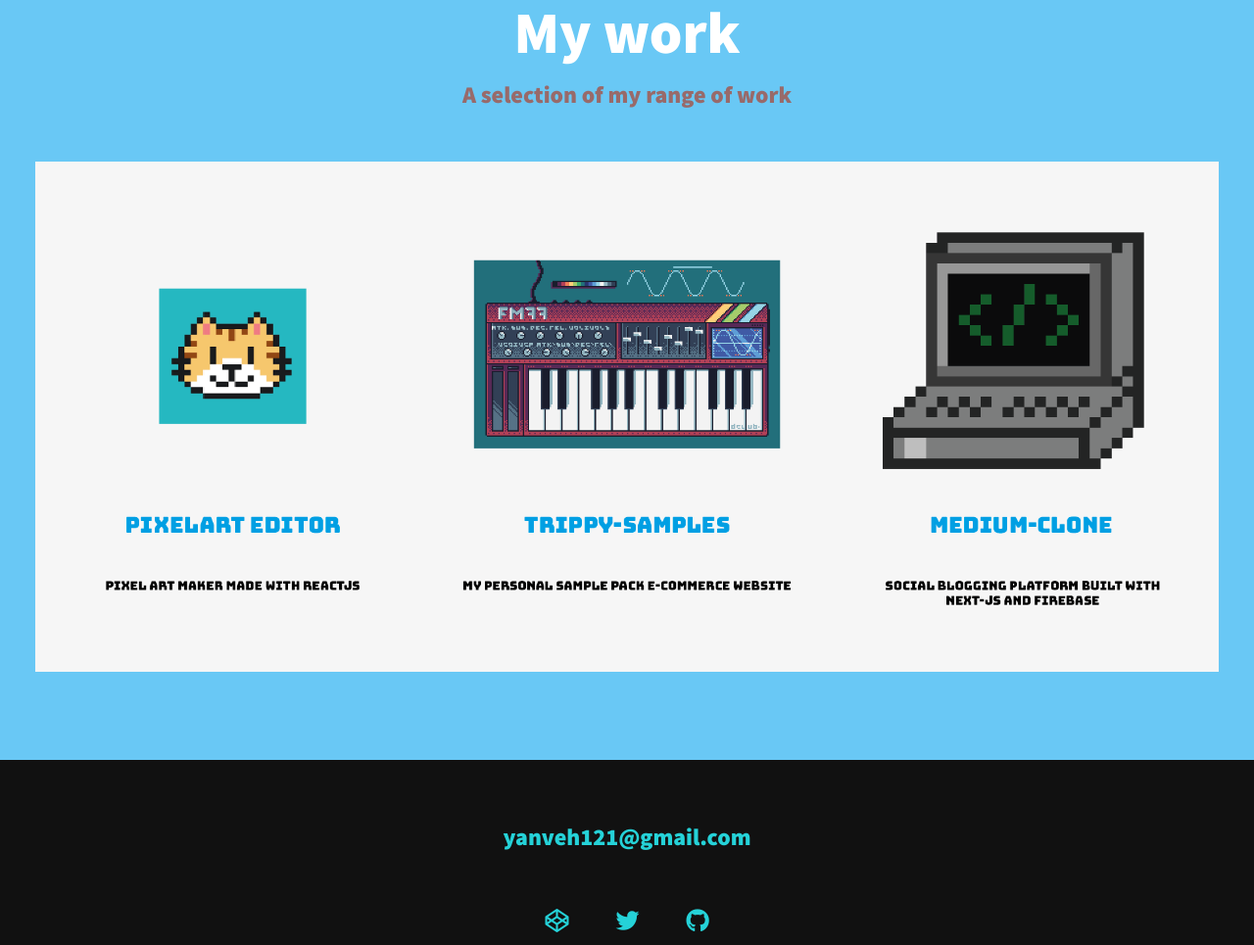
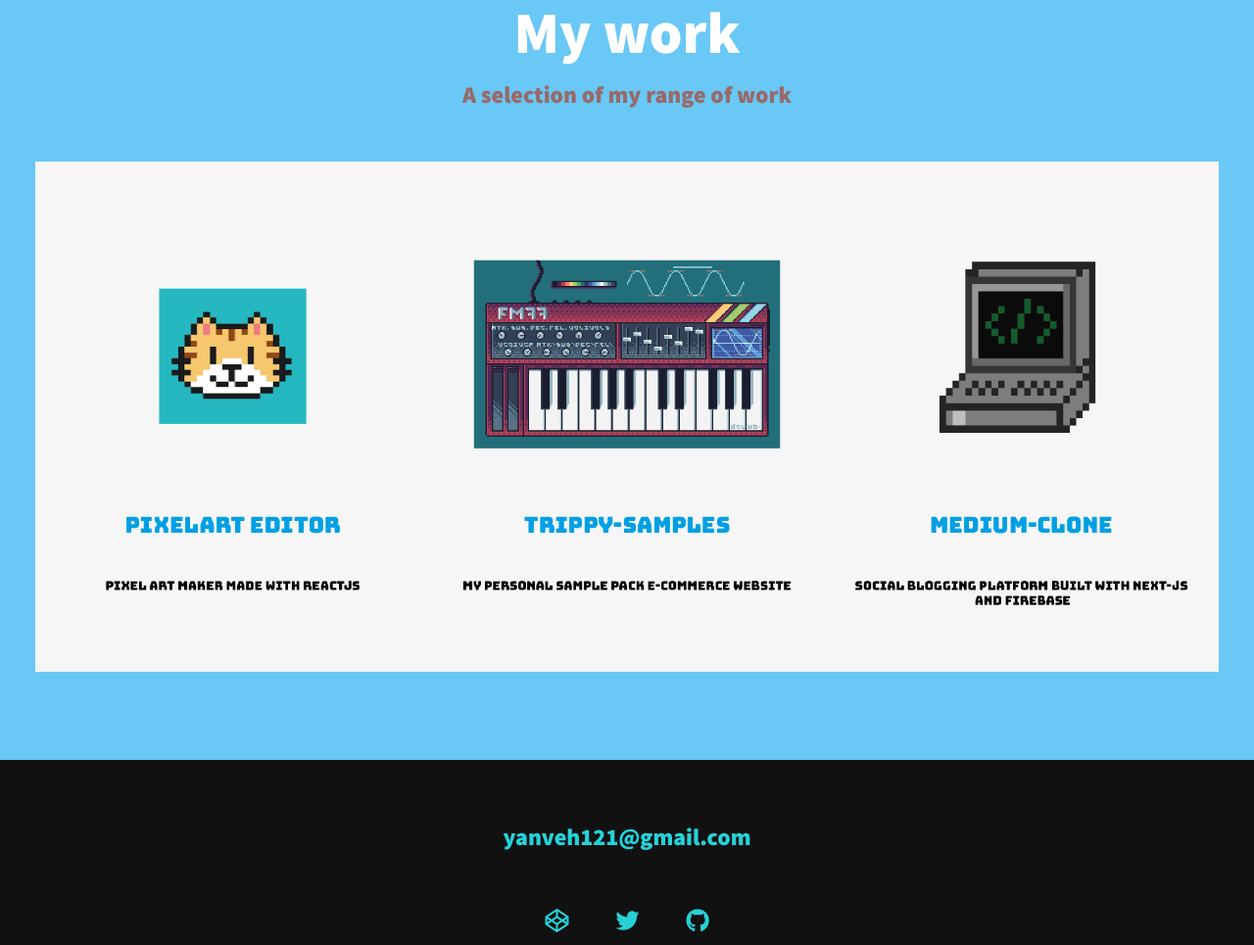
Before and after one commit to trippyy28/yaniv-portfolio, a plain HTML site: page index.html in a window 1280 px wide. Shown: the part 1708-2673 px from the top of the page at 98% size. Drawn offline with nearby package versions, Linux system fonts and the light colour scheme.

Commit message:
changing the meduim clone pic

```diff
--- a/index.html
+++ b/index.html
@@ -98,7 +98,7 @@ Looking for my next challenge.
 
             <!-- Portfolio item 03 -->
             <a href="https://medium-clone-three.vercel.app/" class="portfolio__item">
-                <img src="img/mediumclone.png" alt="" class="portfolio__img">
+                <img src="img/medium.png" alt="" class="portfolio__img">
             </a>
 
             <!-- Portfolio item 04 -->
```
Also changed, not shown: img/medium.png (added), img/mediumclone.png (deleted).
